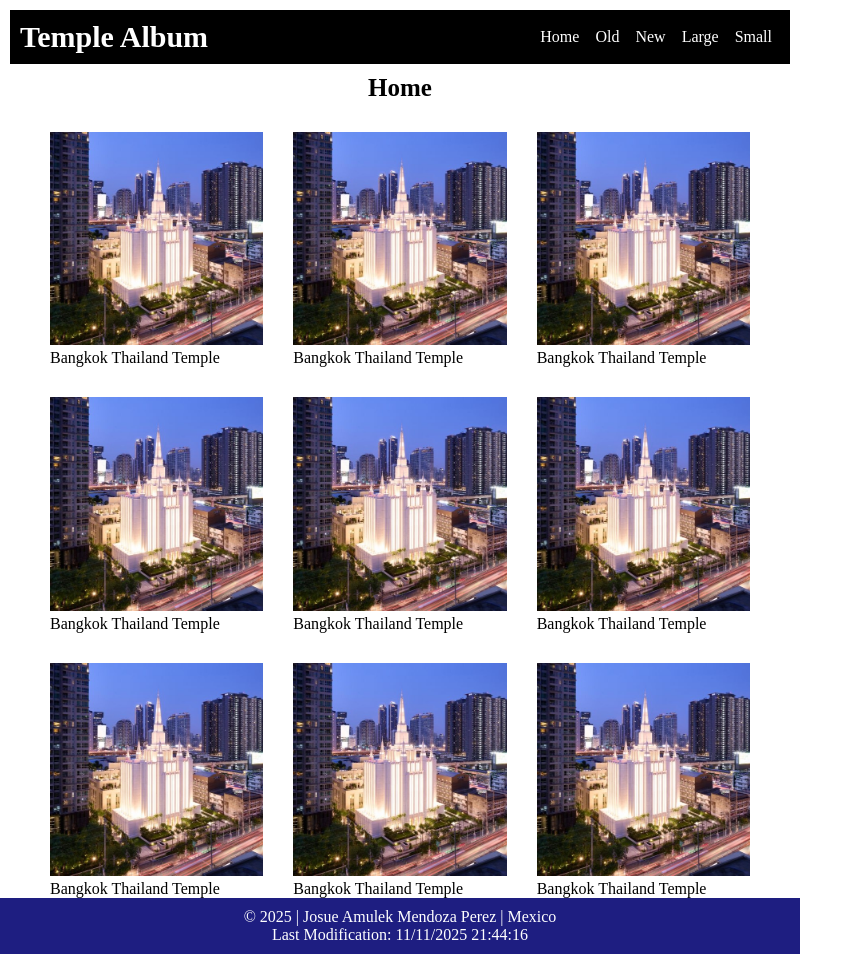
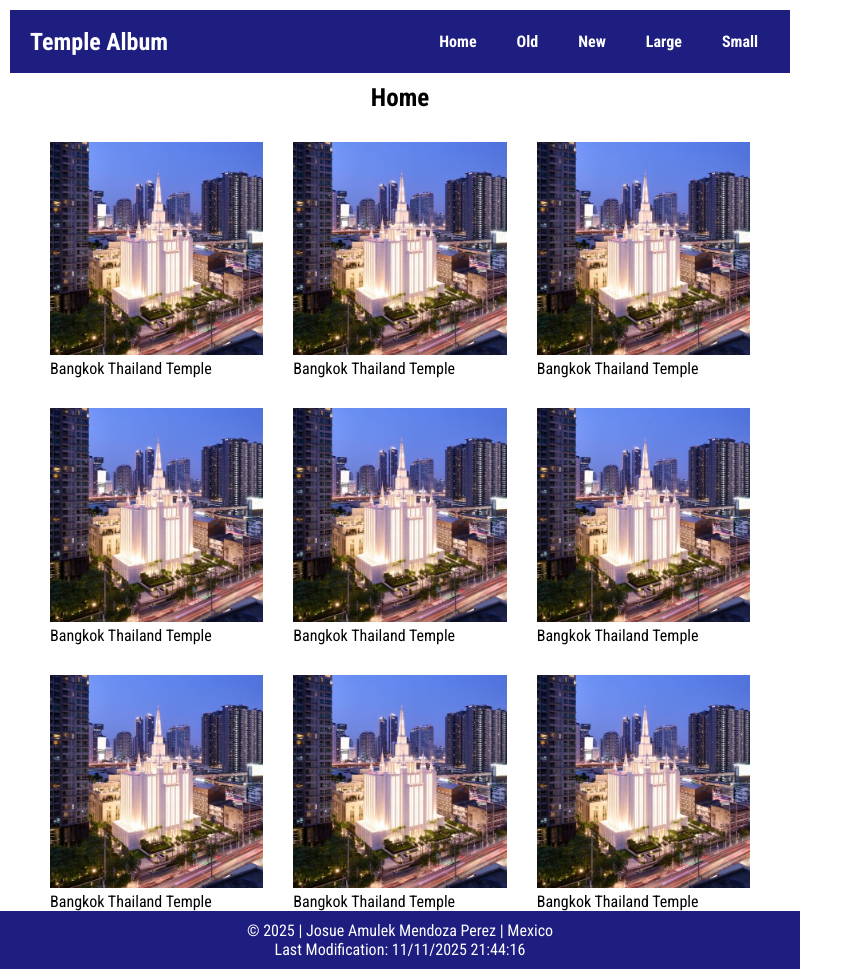
Before and after one commit to josuemendozap/wdd131, a plain HTML site: page temples.html in a window 1280 px wide. Shown: the whole page, without its empty margins (0-843 px from the left). Drawn offline with Linux system fonts and the light colour scheme.

Commit message:
last changes

```diff
--- a/scripts/temple.js
+++ b/scripts/temples.js
@@ -5,3 +5,12 @@ const today = new Date();
 year.innerHTML = `<span>${today.getFullYear()}</span>`;
 
 document.getElementById("lastModified").innerHTML = `Last Modification: ${document.lastModified}`;
+
+
+const mainnav = document.querySelector('nav');
+const hambutton = document.querySelector('#menu');
+
+hambutton.addEventListener('click', () => {
+    mainnav.classList.toggle('show');
+    hambutton.classList.toggle('show');
+});
--- a/styles/temple-large.css
+++ /dev/null
@@ -1,20 +0,0 @@
-@media screen and (min-width: 800px) {
-    header {
-        background-color: black;
-        color: white;
-    }
-
-    main {
-        max-width: 700px;
-        margin: 0 auto;
-        display: grid;
-        grid-template-columns: repeat(auto-fit, minmax(180px, 1fr));
-        gap: 30px;
-        place-items: center;
-    }
-
-    main h1 {
-        grid-column: 1/-1;
-        font-size: 25px;
-    }
-}
--- a/styles/temple.css
+++ /dev/null
@@ -1,64 +0,0 @@
-* {
-    margin: 0;
-    padding: 0;
-}
-
-body {
-    max-width: 800px;
-}
-
-header {
-    display: flex;
-    justify-content: space-between;
-    margin: 10px;
-    background-color: rgb(30, 30, 129);
-    padding: 10px;
-}
-
-nav {
-    display: flex;
-    align-items: center;
-}
-
-nav a {
-    margin: 0 8px;
-    text-decoration: none;
-    color: rgb(255, 255, 255);
-}
-
-header p {
-    color: rgb(255, 255, 255);
-    font-size: 30px;
-    font-weight: bold;
-}
-
-nav a:hover {
-    text-decoration: underline double;
-}
-
-main {
-    max-width: 700px;
-    margin: 0 auto;
-    display: grid;
-    grid-template-columns: repeat(auto-fit, minmax(180px, 1fr));
-    gap: 30px;
-    place-items: center;
-}
-
-main h1 {
-    grid-column: 1/-1;
-    font-size: 25px;
-}
-
-img {
-    max-width: 100%;
-    min-width: 150px;
-    height: auto;
-}
-
-footer {
-    background-color: rgb(30, 30, 129);
-    color: rgb(255, 255, 255);
-    text-align: center;
-    padding: 10px;
-}
--- /dev/null
+++ b/styles/temples-large.css
@@ -0,0 +1,52 @@
+@media screen and (min-width: 600px) {
+    header {
+        display: flex;
+        justify-content: space-between;
+        align-items: center;
+        background-color: rgb(30, 30, 129);
+        color: rgb(255, 255, 255);
+        padding: 10px 20px;
+        flex-direction: row;
+    }
+
+    #menu {
+        display: none;
+    }
+
+    nav {
+    display: flex;
+    flex-direction: row;
+    gap: 1rem;
+    position: static;
+    }
+
+    nav a {
+        color: rgb(255, 255, 255);
+        text-decoration: none;
+        font-weight: bold;
+        font-size: 1rem;
+    }
+
+    nav a:hover {
+        text-decoration: underline;
+    }
+
+    header p {
+        margin: 0;
+        font-size: 1.5rem;
+        font-weight: bold;
+    }
+    main {
+        max-width: 700px;
+        margin: 0 auto;
+        display: grid;
+        grid-template-columns: repeat(auto-fit, minmax(180px, 1fr));
+        gap: 30px;
+        place-items: center;
+    }
+
+    main h1 {
+        grid-column: 1/-1;
+        font-size: 25px;
+    }
+}
--- /dev/null
+++ b/styles/temples.css
@@ -0,0 +1,106 @@
+* {
+    margin: 0;
+    padding: 0;
+}
+
+body {
+    max-width: 800px;
+    font-family: "Roboto Condensed", sans-serif;;
+}
+
+header {
+    display: relative;
+    flex-direction: column;
+    margin: 10px;
+    background-color: rgb(30, 30, 129);
+    padding: 10px;
+    align-items: flex-start;
+}
+
+#menu {
+    display: block;
+    font-size: 1rem;
+    font-weight: 700;
+    text-decoration: none;
+    padding: 0.5rem 0.75rem;
+    background-color: rgb(0, 0, 0);
+    color: rgb(255, 255, 255);
+    width: fit-content;
+    margin: 0.5rem;
+    position: absolute;
+    top: 1rem;
+    right: 1rem;
+}
+
+#menu::before {
+    content: "≡";
+}
+
+nav {
+    display: none;
+    flex-direction: column;
+    align-items: center;
+    background-color: rgb(30, 30, 129);
+}
+
+nav a {
+    display: block;
+    padding: 0.75rem;
+    text-align: left;
+    text-decoration: none;
+    color: rgb(255, 255, 255);
+    font-weight: 700;
+    transition: 0.5s;
+    font-size: clamp(1rem, 2vmin, 1.5rem);
+}
+
+nav a:hover,
+nav a:active {
+    color: white;
+    background-color: black;
+}
+
+nav.show {
+    display: flex;
+}
+
+#menu.show::before {
+    content: "X";
+}
+
+header p {
+    color: rgb(255, 255, 255);
+    font-size: 30px;
+    font-weight: bold;
+}
+
+nav a:hover {
+    text-decoration: underline double;
+}
+
+main {
+    max-width: 700px;
+    margin: 0 auto;
+    display: grid;
+    grid-template-columns: 1fr;
+    gap: 30px;
+    place-items: center;
+}
+
+main h1 {
+    grid-column: 1/-1;
+    font-size: 25px;
+}
+
+img {
+    max-width: 100%;
+    min-width: 150px;
+    height: auto;
+}
+
+footer {
+    background-color: rgb(30, 30, 129);
+    color: rgb(255, 255, 255);
+    text-align: center;
+    padding: 10px;
+}
--- a/temples.html
+++ b/temples.html
@@ -6,13 +6,19 @@
     <title>Temple Album</title>
     <meta name="description"  content="Desploy a temple album">
     <meta name="author" content="Josue Amulek Mendoza Perez">
-    <link rel="stylesheet" href="styles/temple.css">
-    <link rel="stylesheet" href="styles/temple-large.css">
-    <script src="scripts/temple.js" defer></script>
+    <link rel="stylesheet" href="styles/temples.css">
+    <link rel="stylesheet" href="styles/temples-large.css">
+    <script src="scripts/temples.js" defer></script>
+    <link rel="preconnect" href="https://fonts.googleapis.com">
+    <link rel="preconnect" href="https://fonts.gstatic.com" crossorigin>
+    <link
+        href="https://fonts.googleapis.com/css2?family=Roboto+Condensed:ital,wght@0,100..900;1,100..900&family=Roboto:ital,wght@0,100..900;1,100..900&display=swap"
+        rel="stylesheet">
 </head>
 <body>
     <header>
         <p>Temple Album</p>
+        <a id="menu" href="#"></a>
         <nav>
             <a href="#">Home</a>
             <a href="#">Old</a>
```
